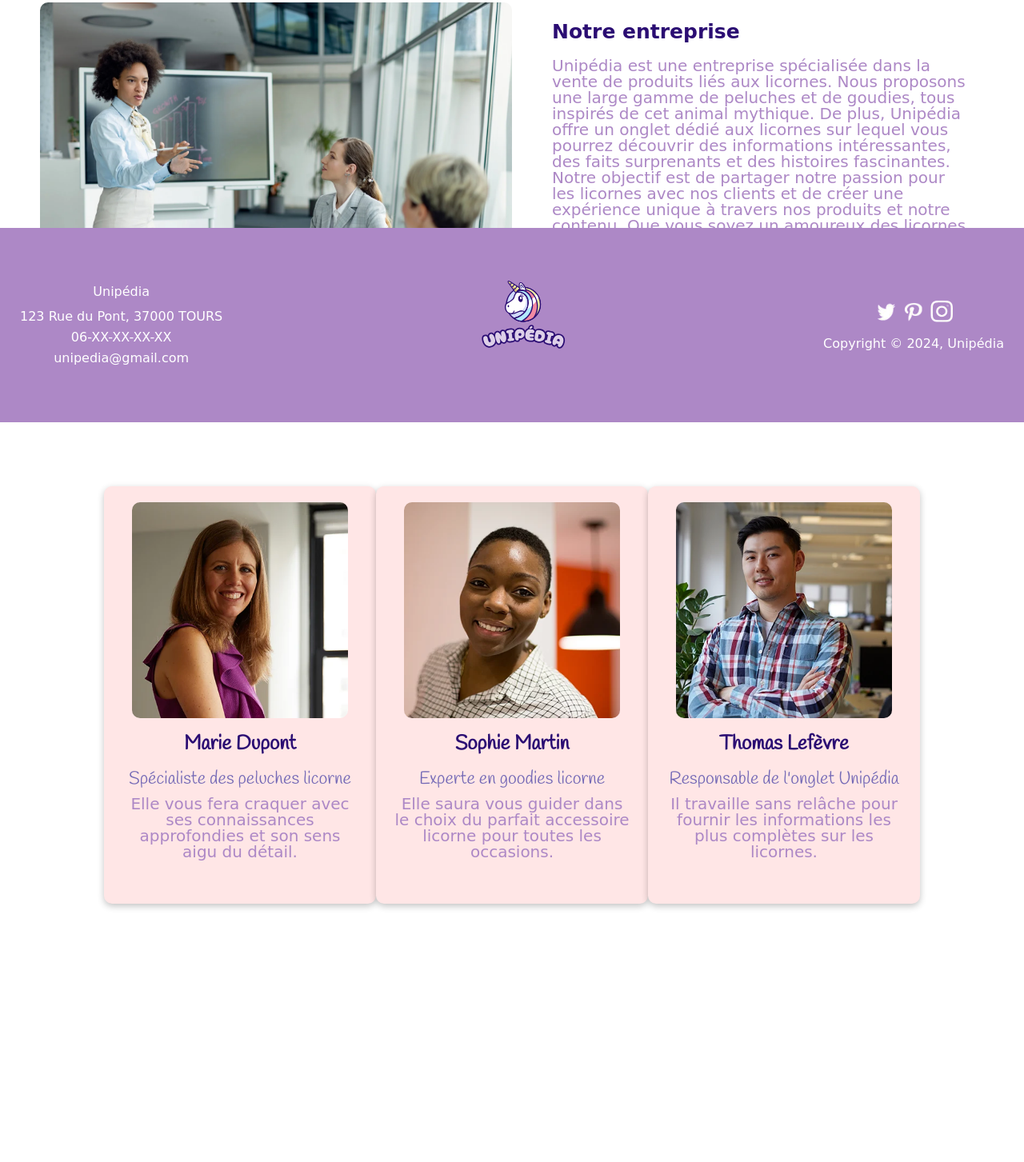
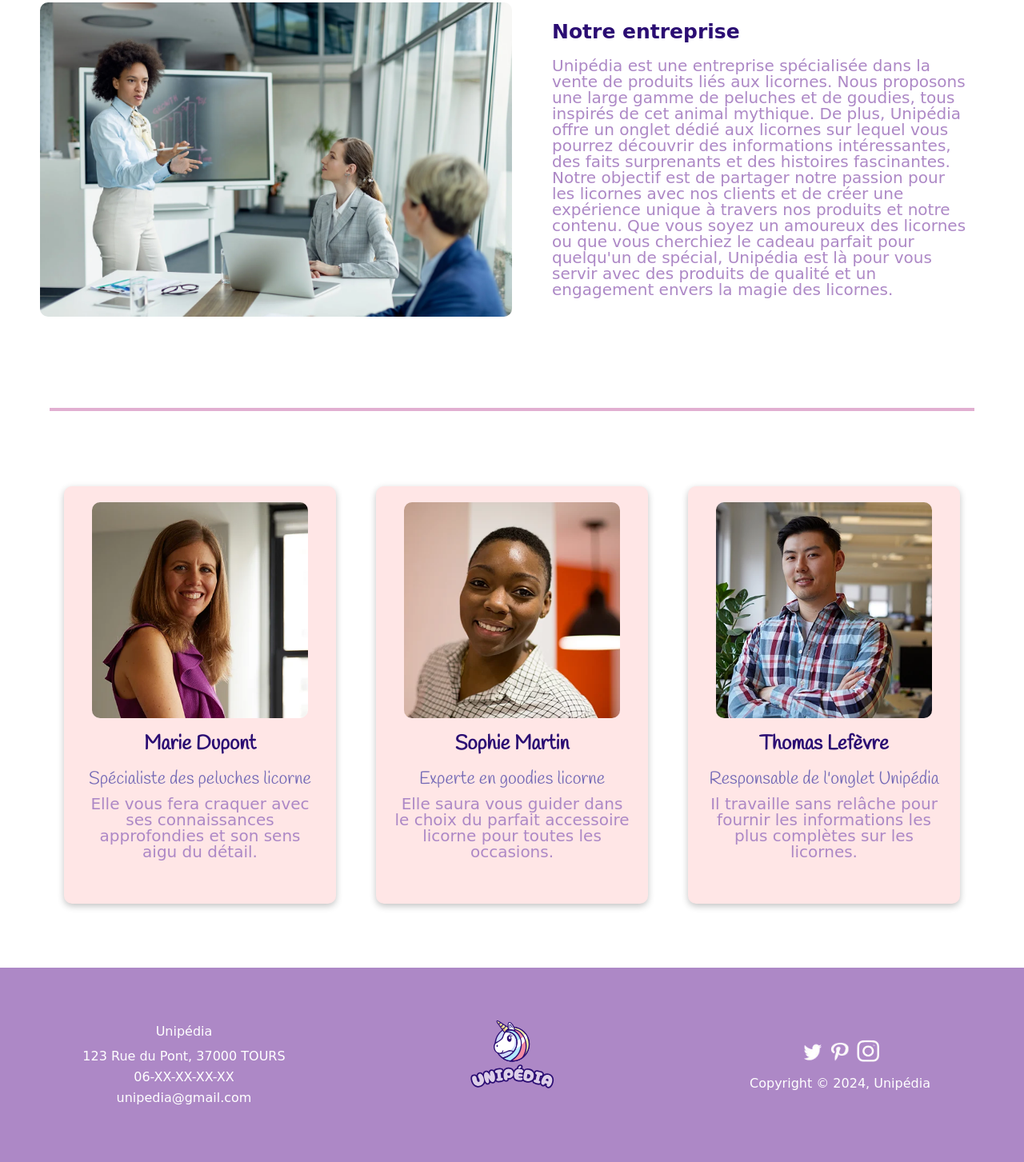
Before and after one commit to JoeVan1109/UNIPEDIA, a website: page html/apropos.html in a window 1280 px wide. Shown: the part 272-1725 px from the top of the page at 80% size. Before the commit the page ends 1482 px from the top, so only its background shows below. Drawn offline with Linux system fonts and the light colour scheme; a web font is replaced by a local one.

Commit message:
pb footer regle, contact responsive ok

```diff
--- a/html/apropos.html
+++ b/html/apropos.html
@@ -24,10 +24,11 @@
             <a id="closeBtn" href="#" class="close">×</a>
 
 
+            <a href="./home.html">Accueil</a>
             <a href="#">Produit</a>
             <a href="#">Encyclo'</a>
-                <a href="#">Contact</a>
-                <a href="#">A propos</a>
+            <a href="./contact.html">Contact</a>
+            <a href="./apropos.html">A propos</a>
             <a href="#">Connexion</a>
 
 
@@ -97,7 +98,9 @@
 
     </main>
 
-    <footer class="footer">
+    <footer>
+
+        <div class="footer">
 
             <div class="footer-img-logo-mobile">
                 <img class="footer-logo-mobile" src="../asset/logo/logo-base.svg" alt="logo-footer">
@@ -126,6 +129,8 @@
                 </div>
             </div>
 
+        </div>
+
     </footer>
 
 <script src="../JS/navbar.js"></script>
--- a/sass/layout/_footer.scss
+++ b/sass/layout/_footer.scss
@@ -1,24 +1,16 @@
+
+
+footer {
+
     .footer {
 
-    display: flex;
-    flex-direction: column;
-    align-items: center;
-
-    position: absolute;
-
-    width: 100vw;
+        width: 100%;
+        height: auto;
         box-sizing: border-box;
-
-    height: auto;
-
         padding: 25px;
-
         background-color: $violet;
-
         color: white;
-
         font-family: "Patrick Hand SC", cursive;
-
         .footer-left {
 
             text-align: center;
@@ -80,11 +72,8 @@
 
         @media screen and (min-width: 768px) {
 
-        display: flex;
-        flex-direction: row;
-        justify-content: space-between;
 
-        bottom: 0;
+
 
             .footer-img-logo-mobile {
 
@@ -112,3 +101,4 @@
 
         }
     }
+}
--- a/sass/layout/_grid.scss
+++ b/sass/layout/_grid.scss
@@ -9,7 +9,23 @@
     @media screen and (min-width: 1200px) {
 
         grid-template-columns: 1fr 1fr 1fr;
-        gap: 0;
+        gap: 50px;
 
     }
 }
+
+.footer {
+    display: grid;
+    grid-template-columns: 1fr;
+    gap: 25px;
+
+    place-items: center;
+
+    @media screen and (min-width: 768px) {
+
+        grid-template-columns: 1fr 1fr 1fr;
+        gap: 0;
+
+
+    }
+}
--- a/sass/pages/_contact.scss
+++ b/sass/pages/_contact.scss
@@ -2,7 +2,9 @@ body {
     margin: 0;
     overflow-x: hidden;
 
+
     .container {
+
 
 
         .bloc-contact {
@@ -104,6 +106,8 @@ body {
 
 
 
+
+
             .bloc-contact {
 
                 width: 80%;
--- a/sass/pages/apropos.scss
+++ b/sass/pages/apropos.scss
@@ -1,8 +1,18 @@
+html, body {
+    height: 100%;
+    margin: 0;
+}
+
 body {
-    margin: 0;
-    overflow-x: hidden;
+    display: flex;
+    flex-direction: column;
+    min-height: 100vh;
 
     .container {
+
+        flex: 1 0 auto;
+
+        box-sizing: border-box;
 
         .title-propos {
             font-family: "Handlee", cursive;
```
Also changed, not shown: html/contact.html (+8 -4 lines), html/home.html (+5 -1 lines), css/style.css, 1 other file. Lines whose indentation alone changed are shown as unchanged.
